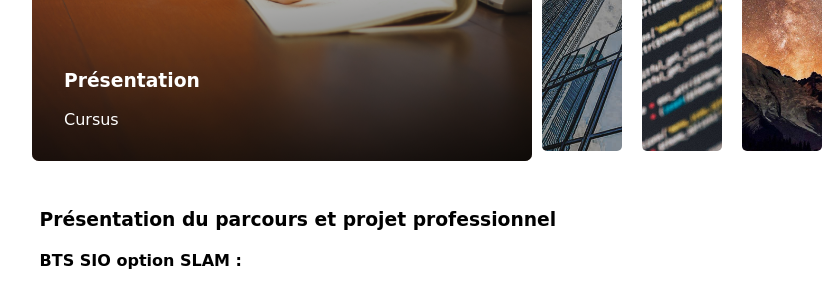
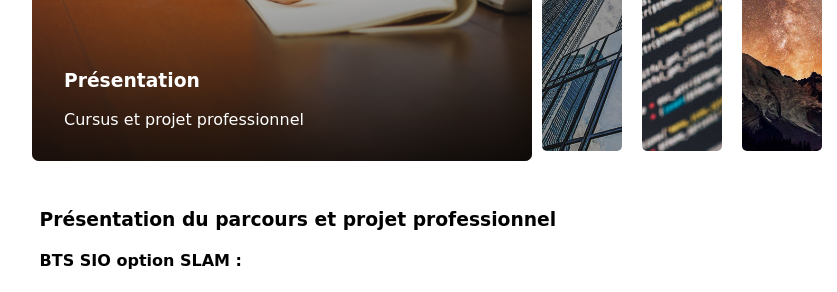
Before and after one commit to warrensonn/warrensonn.github.io, a website: page index.html in a window 1280 px wide. Shown: the part 287-579 px from the top of the page, 158-995 px from the left. Drawn offline with Linux system fonts and the light colour scheme; a web font is replaced by a local one.

Commit message:
Bit of style

```diff
--- a/index.html
+++ b/index.html
@@ -21,7 +21,7 @@
      <div class="text-container">
        <div class="text">
          <h3> Présentation</h3>
-         <p>Cursus</p>
+         <p>Cursus et projet professionnel</p>
        </div>
      </div>
     </div>
@@ -197,8 +197,4 @@
   <script src="./script.js" type="text/javascript" ></script>
 </body>
 
-
-
-
-
 </html>
```
